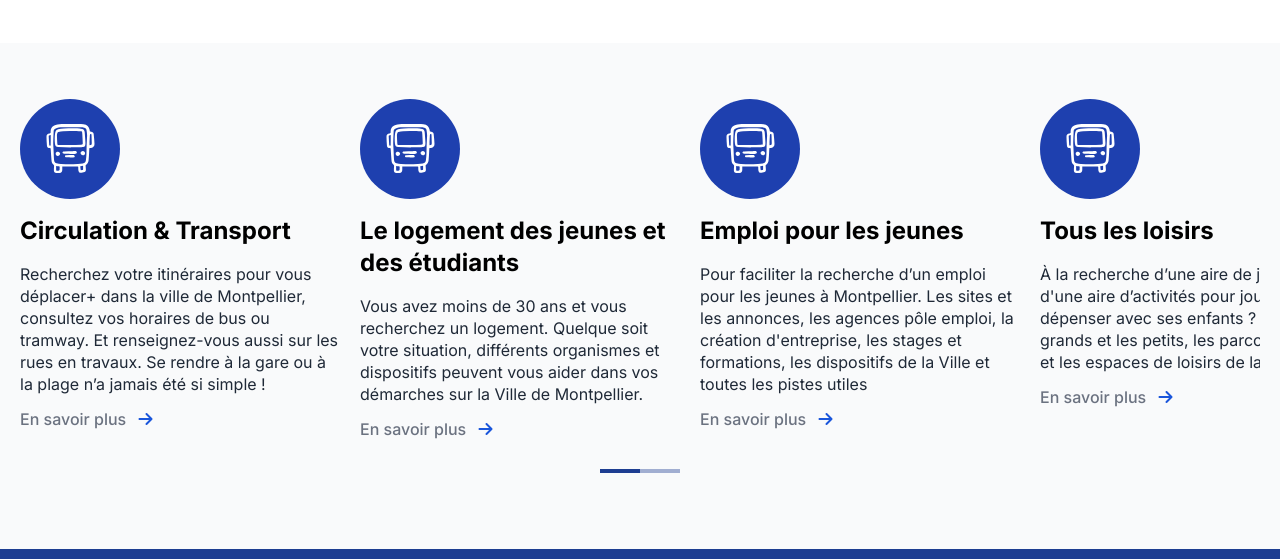
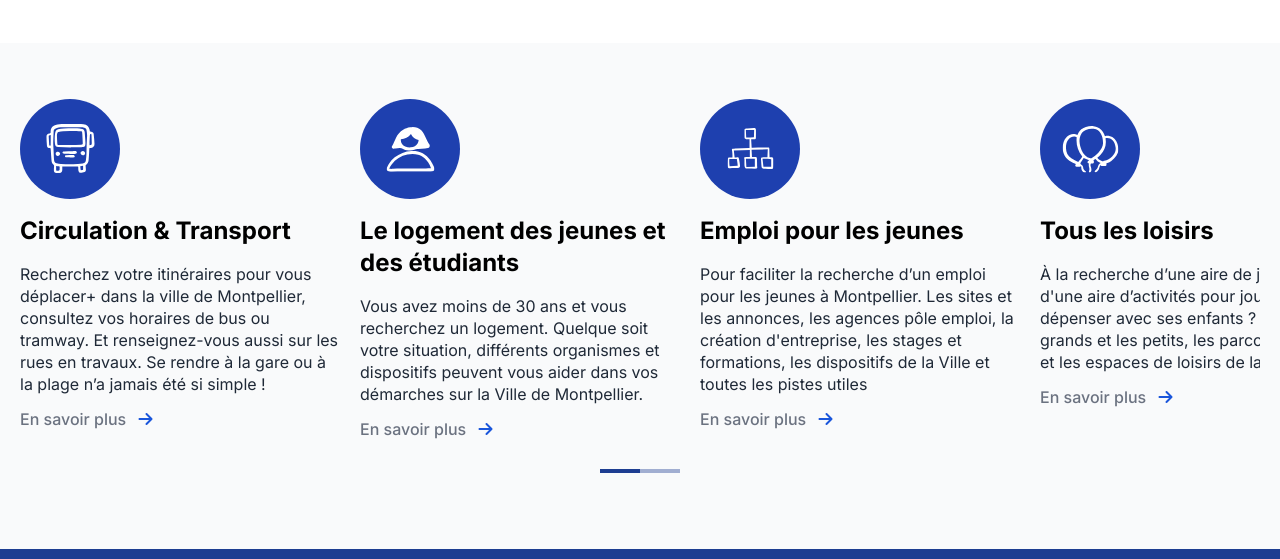
Before and after one commit to JuniorTachomTMCJ/redesign-montpellier-website, a website: page docs/index.html in a window 1280 px wide. Shown: the part 2920-3479 px from the top of the page. Drawn offline with Linux system fonts and the light colour scheme.

Commit message:
info icons

```diff
--- a/docs/index.html
+++ b/docs/index.html
@@ -1113,7 +1113,7 @@
                     class="group flex-1 shrink-0 basis-full sm:basis-80 col-span-12 sm:col-span-6 md:col-span-4 xl:col-span-3 info-item">
                     <div
                         class="h-[6.25rem] w-[6.25rem] rounded-full bg-blue-800 flex items-center justify-center p-2 mb-4">
-                        <img src="./assets/icons/bus.svg" alt="">
+                        <img src="./assets/icons/user-female.svg" alt="">
                     </div>
                     <div>
                         <h4 class="font-bold text-2xl group-hover:text-primary mb-4">Le logement des jeunes et des
@@ -1131,7 +1131,7 @@
                     class="group flex-1 shrink-0 basis-full sm:basis-80 col-span-12 sm:col-span-6 md:col-span-4 xl:col-span-3 info-item">
                     <div
                         class="h-[6.25rem] w-[6.25rem] rounded-full bg-blue-800 flex items-center justify-center p-2 mb-4">
-                        <img src="./assets/icons/bus.svg" alt="">
+                        <img src="./assets/icons/tree-2.svg" alt="">
                     </div>
                     <div>
                         <h4 class="font-bold text-2xl group-hover:text-primary mb-4">Emploi pour les jeunes</h4>
@@ -1149,7 +1149,7 @@
                     class="group flex-1 shrink-0 basis-full sm:basis-80 col-span-12 sm:col-span-6 md:col-span-4 xl:col-span-3 info-item">
                     <div
                         class="h-[6.25rem] w-[6.25rem] rounded-full bg-blue-800 flex items-center justify-center p-2 mb-4">
-                        <img src="./assets/icons/bus.svg" alt="">
+                        <img src="./assets/icons/balloon-2.svg" alt="">
                     </div>
                     <div>
                         <h4 class="font-bold text-2xl group-hover:text-primary mb-4">Tous les loisirs</h4>
@@ -1187,7 +1187,7 @@
                     class="group flex-1 shrink-0 basis-full sm:basis-80 col-span-12 sm:col-span-6 md:col-span-4 xl:col-span-3 info-item">
                     <div
                         class="h-[6.25rem] w-[6.25rem] rounded-full bg-blue-800 flex items-center justify-center p-2 mb-4">
-                        <img src="./assets/icons/bus.svg" alt="">
+                        <img src="./assets/icons/user-female.svg" alt="">
                     </div>
                     <div>
                         <h4 class="font-bold text-2xl group-hover:text-primary mb-4">Circulation & Transport6</h4>
@@ -1208,7 +1208,7 @@
                     class="group flex-1 shrink-0 basis-full sm:basis-80 col-span-12 sm:col-span-6 md:col-span-4 xl:col-span-3 info-item">
                     <div
                         class="h-[6.25rem] w-[6.25rem] rounded-full bg-blue-800 flex items-center justify-center p-2 mb-4">
-                        <img src="./assets/icons/bus.svg" alt="">
+                        <img src="./assets/icons/tree-2.svg" alt="">
                     </div>
                     <div>
                         <h4 class="font-bold text-2xl group-hover:text-primary mb-4">Circulation & Transport7</h4>
@@ -1229,7 +1229,7 @@
                     class="group flex-1 shrink-0 basis-full sm:basis-80 col-span-12 sm:col-span-6 md:col-span-4 xl:col-span-3 info-item">
                     <div
                         class="h-[6.25rem] w-[6.25rem] rounded-full bg-blue-800 flex items-center justify-center p-2 mb-4">
-                        <img src="./assets/icons/bus.svg" alt="">
+                        <img src="./assets/icons/balloon-2.svg" alt="">
                     </div>
                     <div>
                         <h4 class="font-bold text-2xl group-hover:text-primary mb-4">Circulation & Transport8</h4>
```
